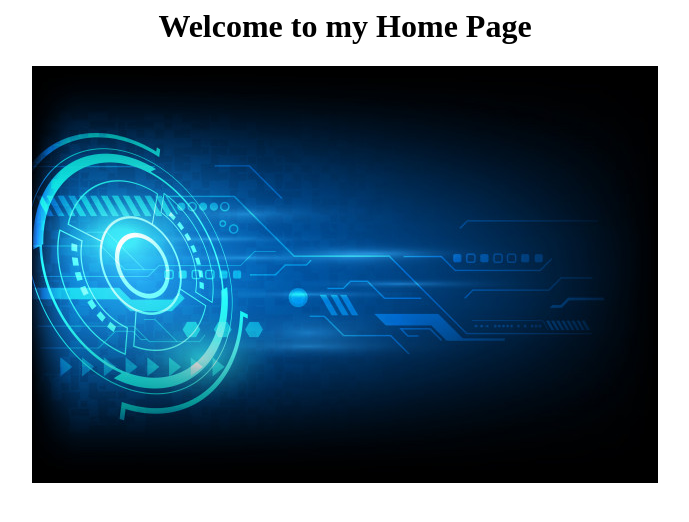
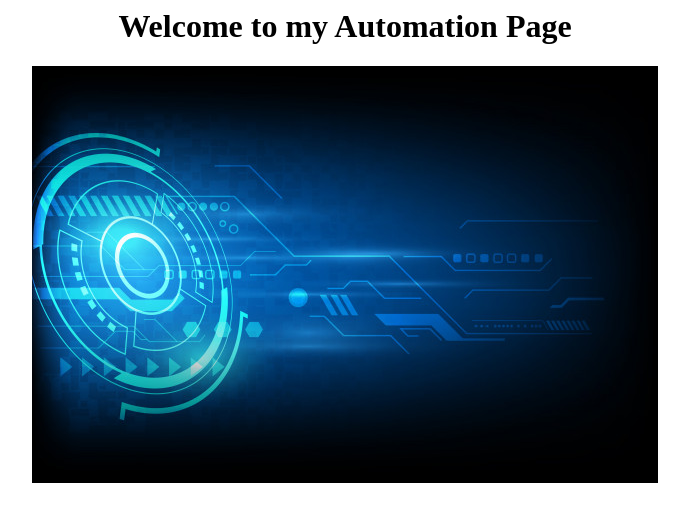
Before and after one commit to saurabhagarwal43800/Jenkins_task, a plain HTML site: page index.html in a window 1280 px wide. Shown: the whole page, without its empty margins (295-984 px from the left). Drawn offline with Linux system fonts and the light colour scheme.

Commit message:
Commit change

```diff
--- a/index.html
+++ b/index.html
@@ -11,7 +11,7 @@ img {
 </head>
 <body>
 
-<h1>Welcome to my Home Page</h1>
+<h1>Welcome to my Automation Page</h1>
 
 <img src="automation.jpg" alt="Automation">
 </body>
```
